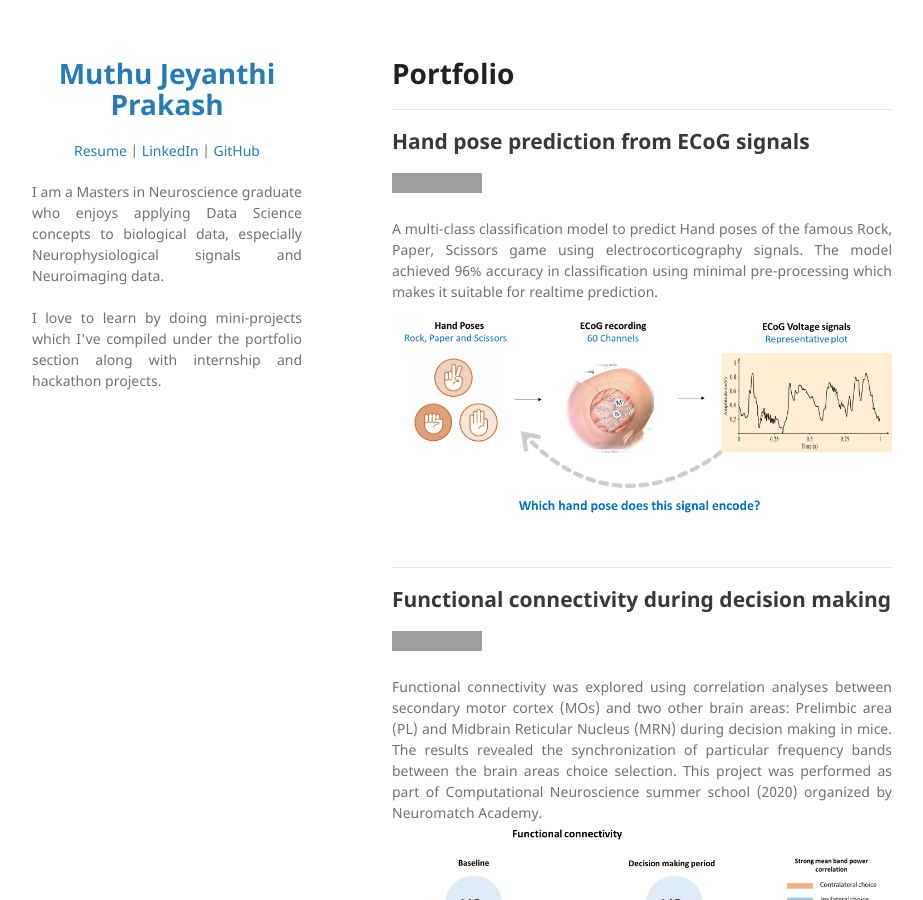
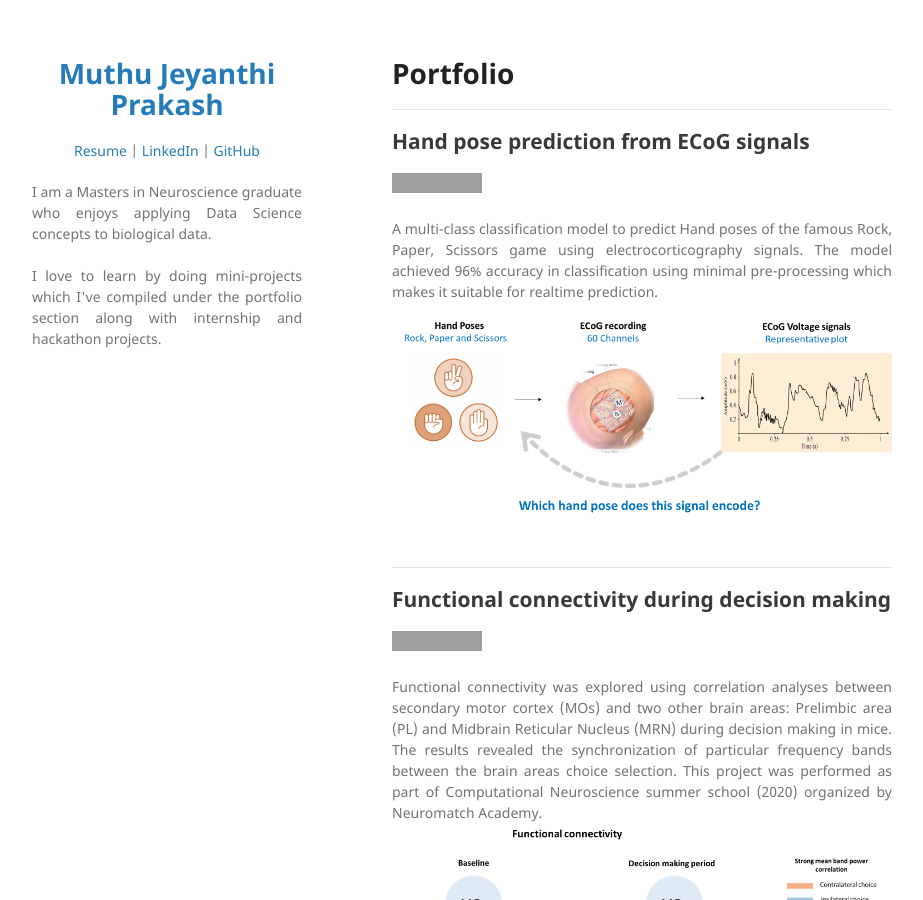
Before and after one commit to Muthu-Jeyanthi/Muthu-Jeyanthi.github.io, a Jekyll site: the page built from index.md, in a window 1280 px wide and 900 px high. Shown: the whole window, without its empty margins (178-1101 px from the left). Built offline with Jekyll 4.4.1, drawn with Linux system fonts in a browser that asks for light colours; our own code applies the rules of GitHub Pages for plain Markdown files; grey boxes are pictures that could not be loaded.

Commit message:
Update _config.yml

```diff
--- a/_config.yml
+++ b/_config.yml
@@ -7,7 +7,7 @@ description:
   </p>
 
   <p align="justify">
-  I am a Masters in Neuroscience graduate who enjoys applying Data Science concepts to biological data, especially Neurophysiological signals and Neuroimaging data.
+  I am a Masters in Neuroscience graduate who enjoys applying Data Science concepts to biological data.
   <br><br>
   I love to learn by doing mini-projects which I've compiled under the portfolio section along with internship and hackathon projects.
   <br><br>
```
